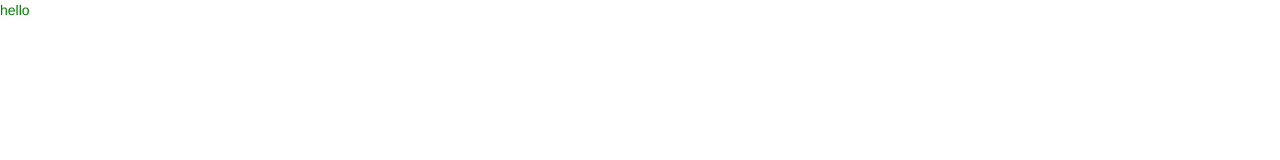
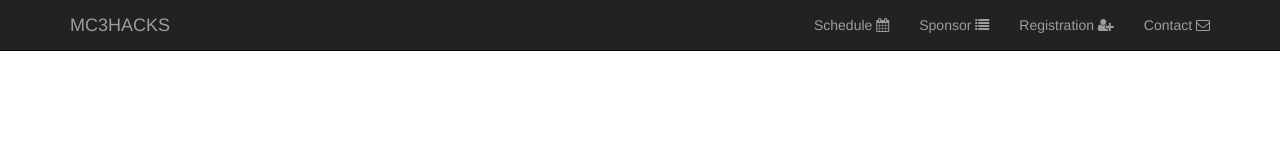
Before and after one commit to IEEE-MC3/hackmc3-website, a website: page dev/index.html in a window 1280 px wide. Drawn offline with nearby package versions, Linux system fonts and the light colour scheme.

Commit message:
Add basic navbar

```diff
--- a/dev/index.html
+++ b/dev/index.html
@@ -2,10 +2,58 @@
 <html>
   <head>
     <link rel="stylesheet" href="https://maxcdn.bootstrapcdn.com/bootstrap/3.3.6/css/bootstrap.min.css" integrity="sha384-1q8mTJOASx8j1Au+a5WDVnPi2lkFfwwEAa8hDDdjZlpLegxhjVME1fgjWPGmkzs7" crossorigin="anonymous">
+    <link rel="stylesheet" href="https://maxcdn.bootstrapcdn.com/font-awesome/4.6.2/css/font-awesome.min.css">
 
     <link rel="stylesheet" href="style.css" media="screen" charset="utf-8">
   </head>
   <body>
+    <nav class="navbar navbar-inverse navbar-fixed-top">
+      <div class="container">
+        <!-- Brand and toggle get grouped for better mobile display -->
+        <div class="navbar-header">
+          <button type="button" class="navbar-toggle collapsed" data-toggle="collapse" data-target="#bs-navbar-collapse" aria-expanded="false">
+            <span class="sr-only">Toggle navigation</span>
+            <span class="icon-bar"></span>
+            <span class="icon-bar"></span>
+            <span class="icon-bar"></span>
+          </button>
+          <a class="navbar-brand" href="#">
+            MC3HACKS</a>
+        </div>
+
+        <!-- Collect the nav links, forms, and other content for toggling -->
+        <div class="collapse navbar-collapse" id="bs-navbar-collapse">
+          <ul class="nav navbar-nav navbar-right">
+            <li>
+              <a href="#">
+                Schedule
+                <i class="fa fa-calendar" aria-hidden="true"></i>
+              </a>
+            </li>
+            <li>
+              <a href="#">
+                Sponsor
+                <i class="fa fa-list" aria-hidden="true"></i>
+              </a>
+            </li>
+            <li>
+              <a href="#">
+                Registration
+                <i class="fa fa-user-plus" aria-hidden="true"></i>
+              </a>
+            </li>
+            <li>
+              <a href="#">
+                Contact
+                <i class="fa fa-envelope-o" aria-hidden="true"></i>
+              </a>
+            </li>
+          </ul>
+        </div>
+        <!-- /.navbar-collapse -->
+      </div>
+      <!-- /.container-fluid -->
+    </nav>
     hello
     <script src="https://code.jquery.com/jquery-2.2.3.js" integrity="sha256-laXWtGydpwqJ8JA+X9x2miwmaiKhn8tVmOVEigRNtP4=" crossorigin="anonymous"></script>
     <script src="https://maxcdn.bootstrapcdn.com/bootstrap/3.3.6/js/bootstrap.min.js" integrity="sha384-0mSbJDEHialfmuBBQP6A4Qrprq5OVfW37PRR3j5ELqxss1yVqOtnepnHVP9aJ7xS" crossorigin="anonymous"></script>
```
